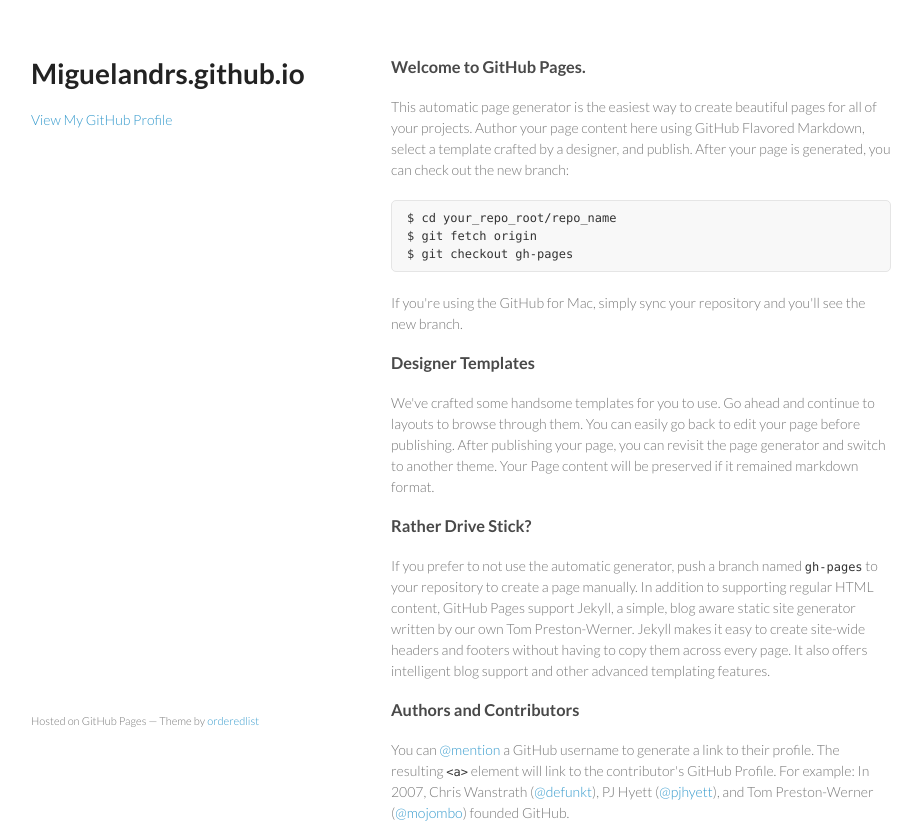
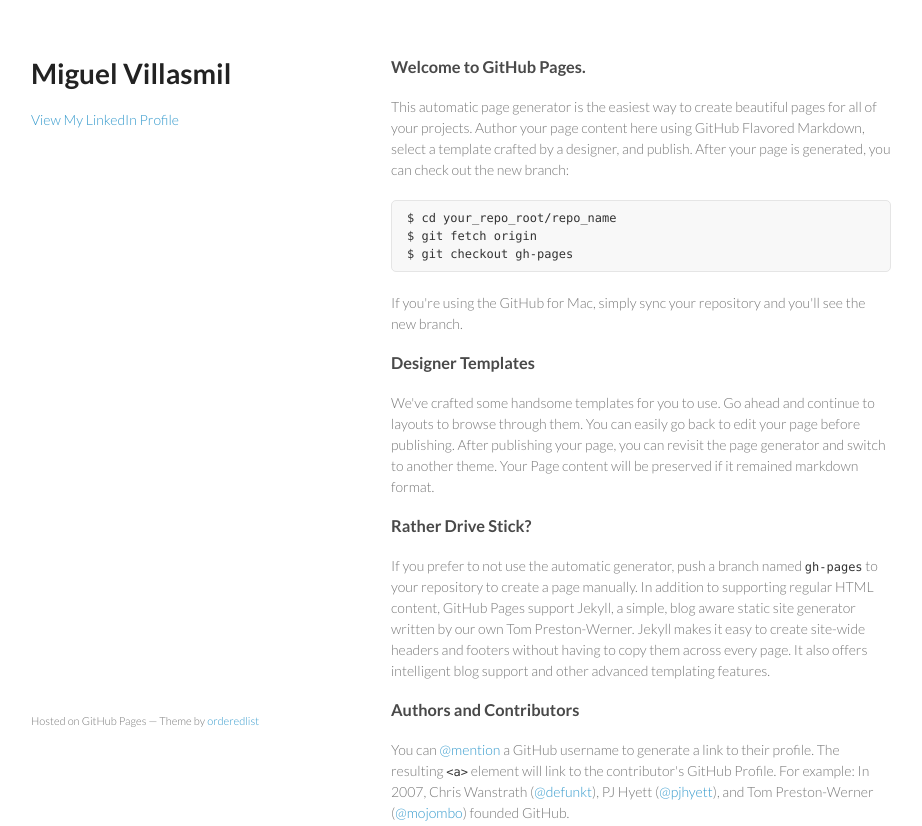
Before and after one commit to miguelandrs/miguelandrs.github.io, a plain HTML site: page index.html in a window 1280 px wide. Shown: the top 826 px of the page, without its empty margins (179-1101 px from the left). Drawn offline with Linux system fonts and the light colour scheme.

Commit message:
test
tstes 2

```diff
--- a/index.html
+++ b/index.html
@@ -3,7 +3,7 @@
   <head>
     <meta charset="utf-8">
     <meta http-equiv="X-UA-Compatible" content="chrome=1">
-    <title>Miguel Villasmil</title>
+    <title>Miguelandrs.github.io by miguelandrs</title>
 
     <link rel="stylesheet" href="stylesheets/styles.css">
     <link rel="stylesheet" href="stylesheets/pygment_trac.css">
@@ -15,11 +15,11 @@
   <body>
     <div class="wrapper">
       <header>
-        <h1>Miguelandrs.github.io</h1>
+        <h1>Miguel Villasmil</h1>
         <p></p>
 
 
-        <p class="view"><a href="https://github.com/miguelandrs">View My GitHub Profile</a></p>
+        <p class="view"><a href="https://www.linkedin.com/pub/miguel-villasmil/23/b99/145">View My LinkedIn Profile</a></p>
 
       </header>
       <section>
```
